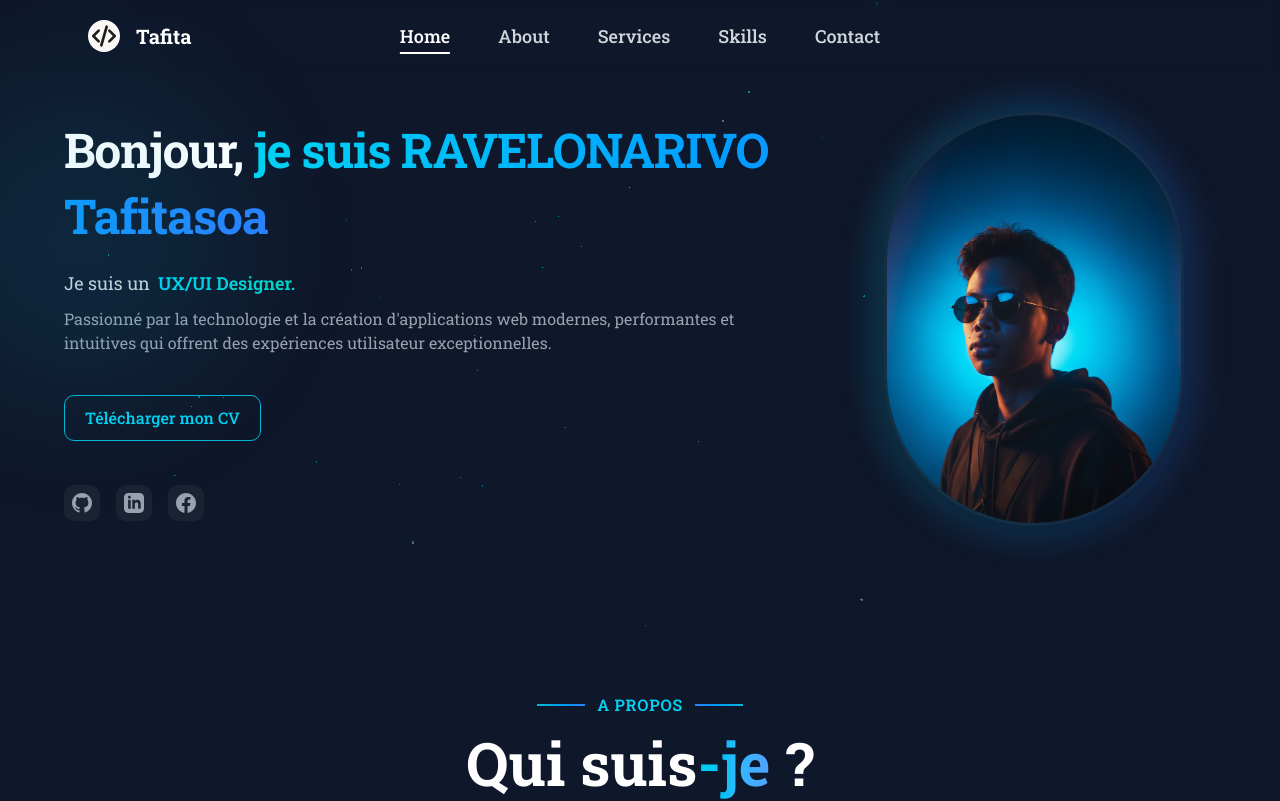
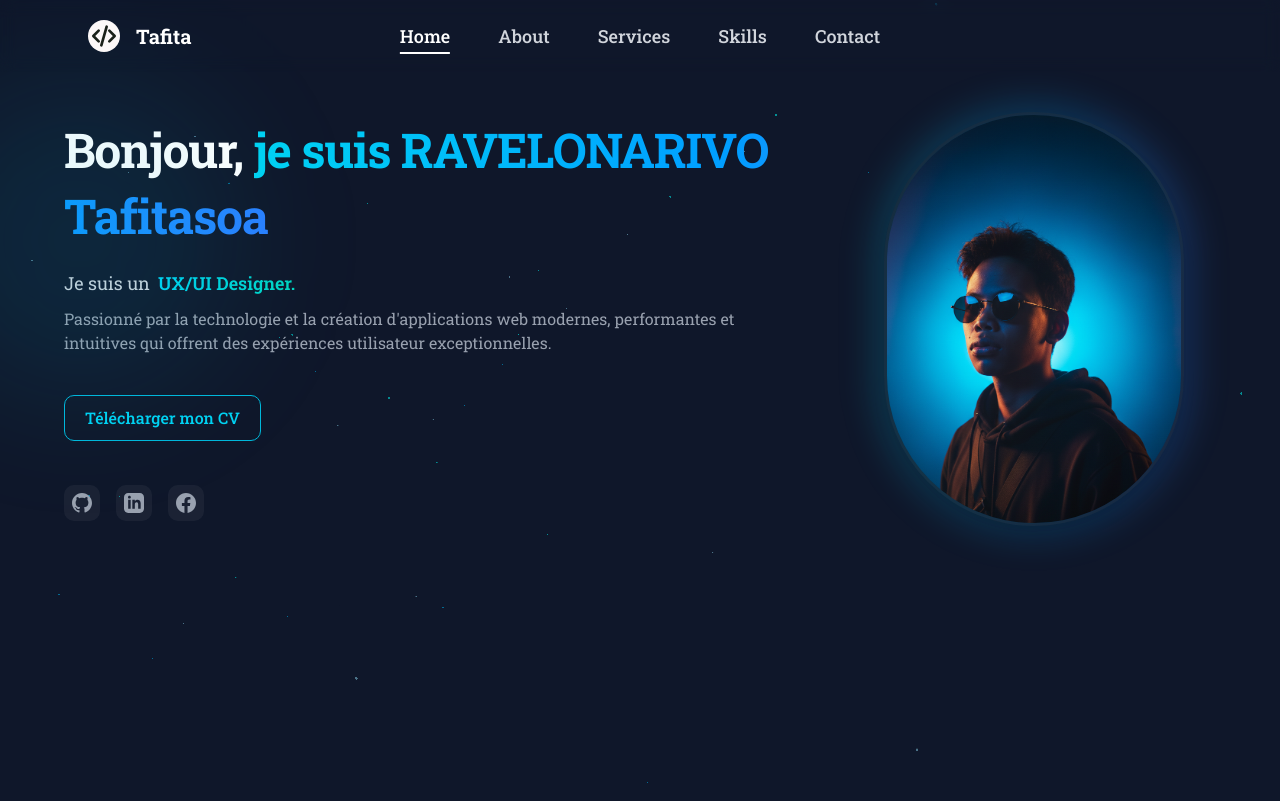
Before and after one commit to tafita2023/PortfolioNextjs, a Next.js app: page / in a window 1280 px wide. Shown: the top 801 px of the page. Built offline with nearby package versions, Linux system fonts and the light colour scheme.

Commit message:
Correction5

```diff
--- a/components/Home/Hero/Hero.tsx
+++ b/components/Home/Hero/Hero.tsx
@@ -14,7 +14,7 @@ function Hero() {
   }, []);
 
   return (
-    <div id='home' className="relative w-full min-h-[80vh] max-h-[120vh] overflow-hidden">
+    <div id='home' className="relative w-full min-h-[100vh] max-h-[120vh] overflow-hidden">
       {/* Particles en arrière-plan - div avec taille fixe */}
       <div className="absolute inset-0 z-0 w-full h-full">
         <Particles
@@ -29,7 +29,7 @@ function Hero() {
           sizeRandomness={1}
           cameraDistance={25}
           disableRotation={false}
-          className="w-full"
+          className="w-full h-full"
         />
       </div>
         <div className="relative flex flex-col md:flex-row items-center justify-center md:justify-between text-white w-full h-full px-4 sm:px-6 md:px-8 lg:px-12 xl:px-16 pt-20 md:pt-24 lg:pt-28 pb-8 md:pb-12 lg:pb-16">
--- a/components/Home/Navbar/Navbar.tsx
+++ b/components/Home/Navbar/Navbar.tsx
@@ -23,7 +23,7 @@ export default function Navbar() {
 
   useEffect(() => {
     const handleScroll = () => {
-      // Gestion du scroll pour l'effet visuel
+      // Gestion du scroll
       if (window.scrollY > 20) {
         setScrolled(true);
       } else {
```
